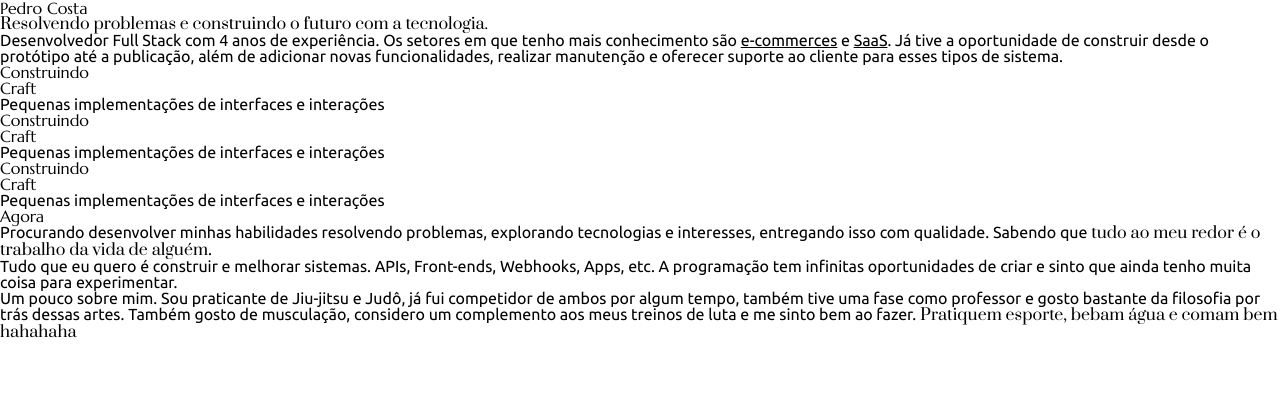
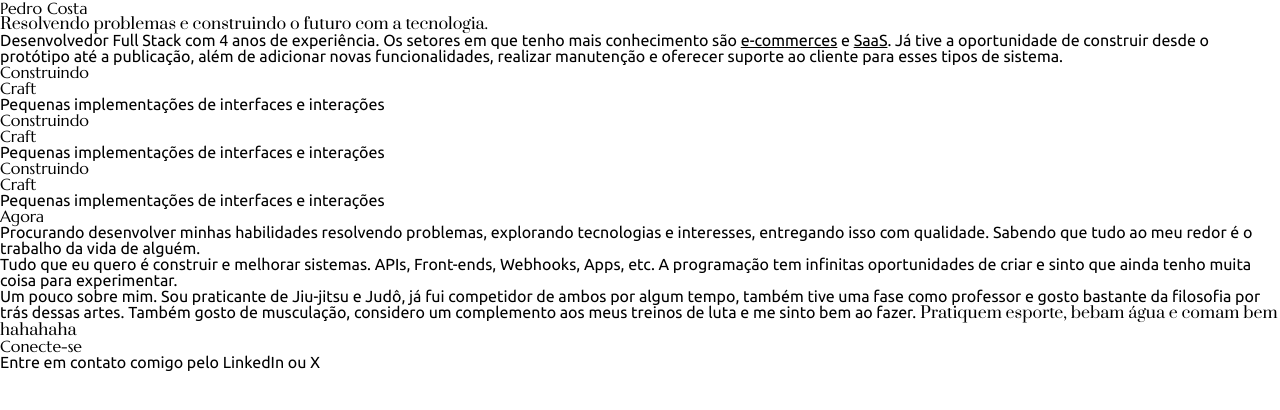
Before and after one commit to phmc99/portfolio, a Next.js app: page / in a window 1280 px wide. Shown: the top 410 px of the page. Built offline with nearby package versions, Linux system fonts and the light colour scheme.

Commit message:
WIP - Contact section

```diff
--- a/src/app/page.tsx
+++ b/src/app/page.tsx
@@ -1,6 +1,7 @@
 import ColumnScroller from "@/components/ColumnScroller";
 import { marcellus, prata, ubuntu } from "./fonts";
 import Craft from "@/components/Craft";
+import Link from "next/link";
 
 export default function Home() {
   return (
@@ -33,7 +34,7 @@ export default function Home() {
           Procurando desenvolver minhas habilidades resolvendo problemas,
           explorando tecnologias e interesses, entregando isso com qualidade.
           Sabendo que{" "}
-          <span className={`${prata.className} underline underline-offset-4`}>
+          <span className={`underline underline-offset-4`}>
             tudo ao meu redor é o trabalho da vida de alguém
           </span>
           .
@@ -54,6 +55,30 @@ export default function Home() {
           </span>
         </p>
       </section>
+
+      <section className="flex flex-col  justify-center gap-4 lg:w-1/2 max-w-[920px] lg:mx-auto px-6 pt-4 pb-10 md:px-16 lg:px-0">
+        <h3 className={`${marcellus.className} text-lg md:text-xl`}>
+          Conecte-se
+        </h3>
+        <p className={`${ubuntu.className} text-sm md:text-base`}>
+          Entre em contato comigo pelo{" "}
+          <Link
+            className="underline "
+            href={"https://www.linkedin.com/in/phmc99/"}
+            target="__blank"
+          >
+            LinkedIn
+          </Link>{" "}
+          ou{" "}
+          <Link
+            className="underline "
+            href={"https://x.com/pedrocostv"}
+            target="__blank"
+          >
+            X
+          </Link>
+        </p>
+      </section>
     </main>
   );
 }
```
